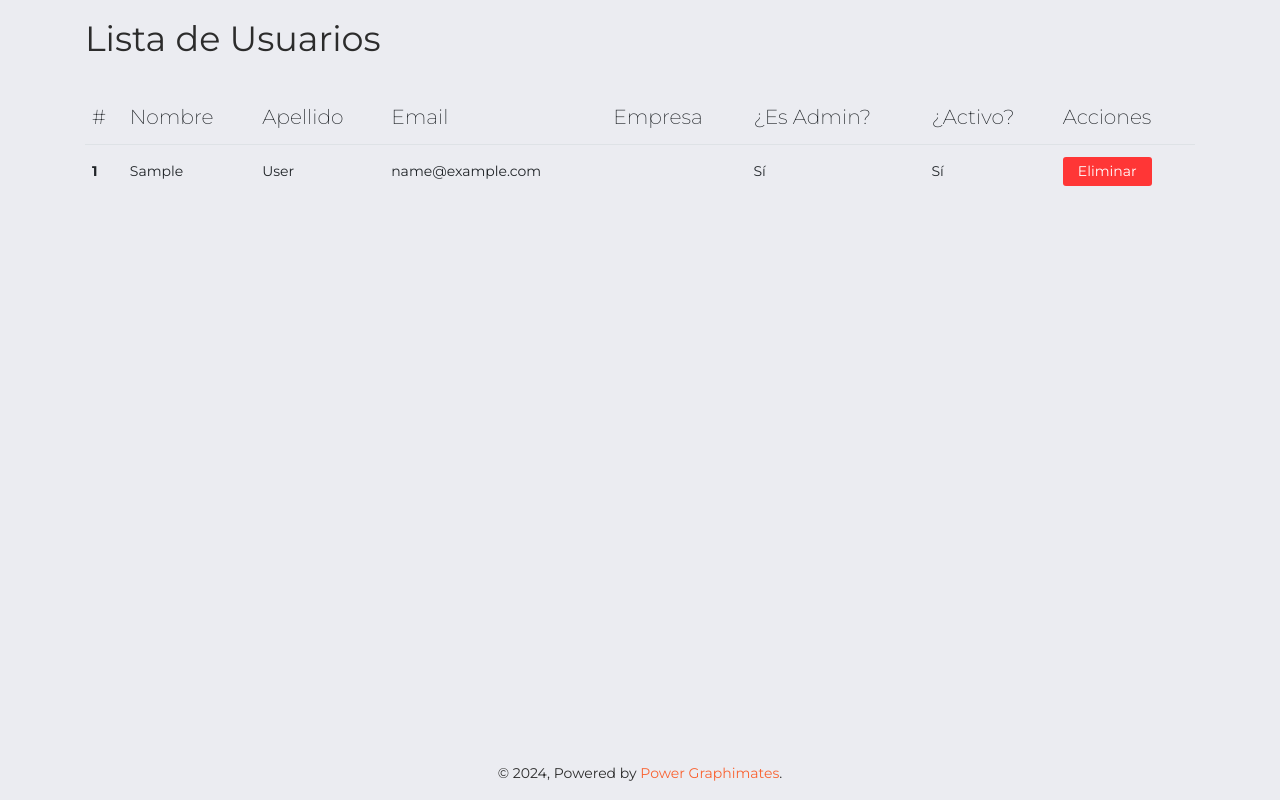
After one commit to graphimates/tire, a Django app: page /usuarios/ver/ in a window 1280 px wide. The commit adds this page. Run offline with Django 5.2, Linux system fonts and the light colour scheme; the visitor is signed in with stand-in values (Sample User, id 1); data comes from the database, SQL or seed files in the repository; some libraries are stand-ins or nearby versions.

```diff
--- a/templates/partials/navbar.html
+++ b/templates/partials/navbar.html
@@ -1,8 +1,8 @@
 <!-- Sidebar for large screens -->
 <div class="sidebar d-none d-lg-block" data-color="orange">
   <div class="logo">
-    <a href="#" class="simple-text logo-mini">GP</a>  <!-- Texto superior GP -->
-    <a href="#" class="simple-text logo-normal">Graphimates</a> <!-- Texto superior Graphimates -->
+    <a href="#" class="simple-text logo-mini">GP</a>
+    <a href="#" class="simple-text logo-normal">Graphimates</a>
   </div>
   <div class="sidebar-wrapper">
     <ul class="nav">
@@ -15,6 +15,7 @@
       <li class="nav-item"><a class="nav-link" href="#"><i class="fa fa-car"></i><p>Reporte de Vehículos</p></a></li>
       <li class="nav-item"><a class="nav-link" href="#"><i class="fa fa-tools"></i><p>Reporte de Neumáticos</p></a></li>
       <li class="nav-item"><a class="nav-link" href="#"><i class="fa fa-database"></i><p>Histórico de Datos</p></a></li>
+
       <!-- Botón de Logout -->
       <li class="nav-item">
         <form method="POST" action="{% url 'logout' %}">
@@ -26,7 +27,6 @@
         </form>
       </li>
 
-
       <!-- Mostrar esto solo si el usuario es superusuario (admin) -->
       {% if user.is_superuser %}
       <li class="nav-item">
@@ -34,21 +34,12 @@
           <i class="fa fa-check"></i>
           <p>Administrador de Usuarios</p>
         </a>
-        <ul class="nav flex-column" id="adminUserOptions" style="padding-left: 20px; display: none;">
-          <li class="nav-item"><a class="nav-link" href="ver">Ver Usuarios</a></li>
-          <li class="nav-item"><a class="nav-link" href="crear">Nuevo Usuario</a></li>
-          <li class="nav-item"><a class="nav-link" href="borrar">Eliminar Usuario</a></li>
-          <li class="nav-item"><a class="nav-link" href="editar">Editar Usuario</a></li>
+        <ul class="nav flex-column" id="adminUserOptions" style="padding-left: 20px;">
+          <li class="nav-item"><a class="nav-link" href="{% url 'ver_usuarios' %}">Ver Usuarios</a></li>
+          <li class="nav-item"><a class="nav-link" href="#">Nuevo Usuario</a></li>  <!-- Nuevo usuario no tiene funcionalidad aún -->
         </ul>
       </li>
       {% endif %}
-
-      <li class="nav-item active-pro">
-        <a class="nav-link" href="#">
-          <i class="fa fa-cloud-download-alt"></i>
-          <p>Upgrade to Pro</p>
-        </a>
-      </li>
     </ul>
   </div>
 </div>
@@ -68,17 +59,17 @@
         <a class="nav-link" href="#" id="adminUserLinkMobile">
           <i class="fa fa-check"></i> Administrador de Usuarios
         </a>
-        <ul class="nav flex-column" id="adminUserOptionsMobile" style="padding-left: 20px; display: none;">
-          <li class="nav-item"><a class="nav-link" href="ver">Ver Usuarios</a></li>
-          <li class="nav-item"><a class="nav-link" href="crear">Nuevo Usuario</a></li>
-          <li class="nav-item"><a class="nav-link" href="borrar">Eliminar Usuario</a></li>
-          <li class="nav-item"><a class="nav-link" href="editar">Editar Usuario</a></li>
+        <ul class="nav flex-column" id="adminUserOptionsMobile" style="padding-left: 20px;">
+          <li class="nav-item"><a class="nav-link" href="{% url 'ver_usuarios' %}">Ver Usuarios</a></li>
+
+          {% comment %} <li class="nav-item"><a class="nav-link" href="{% url 'crear_usuario' %}">Nuevo Usuario</a></li> {% endcomment %}
+
+
+
+
+
+            <!-- Nuevo usuario no tiene funcionalidad aún -->
         </ul>
-      </li>
-      <li class="nav-item active-pro">
-        <a class="nav-link" href="#">
-          <i class="fa fa-cloud-download-alt"></i> Upgrade to Pro
-        </a>
       </li>
     </ul>
   </div>
--- /dev/null
+++ b/templates/usuarios/ver_usuarios.html
@@ -0,0 +1,40 @@
+{% extends "base.html" %}
+
+{% block title %} Ver Usuarios {% endblock %}
+
+{% block content %}
+  <div class="container mt-5">
+    <h2>Lista de Usuarios</h2>
+    <table class="table">
+      <thead>
+        <tr>
+          <th scope="col">#</th>
+          <th scope="col">Nombre</th>
+          <th scope="col">Apellido</th>
+          <th scope="col">Email</th>
+          <th scope="col">Empresa</th>
+          <th scope="col">¿Es Admin?</th>
+          <th scope="col">¿Activo?</th>
+          <th scope="col">Acciones</th>
+        </tr>
+      </thead>
+      <tbody>
+        {% for usuario in usuarios %}
+        <tr>
+          <th scope="row">{{ usuario.id }}</th>
+          <td>{{ usuario.first_name }}</td>
+          <td>{{ usuario.last_name }}</td>
+          <td>{{ usuario.email }}</td>
+          <td>{{ usuario.empresa }}</td>
+          <td>{{ usuario.is_superuser|yesno:"Sí,No" }}</td>
+          <td>{{ usuario.is_active|yesno:"Sí,No" }}</td>
+          <td>
+            <!-- Eliminamos el enlace de 'Ver' por ahora -->
+            <a href="{% url 'eliminar_usuario' usuario.id %}" class="btn btn-danger btn-sm">Eliminar</a>
+          </td>
+        </tr>
+        {% endfor %}
+      </tbody>
+    </table>
+  </div>
+{% endblock %}
--- a/usuarios/forms.py
+++ b/usuarios/forms.py
@@ -0,0 +1 @@
+from django import forms
--- a/usuarios/views.py
+++ b/usuarios/views.py
@@ -1,3 +1,23 @@
-from django.shortcuts import render
+from django.shortcuts import render, get_object_or_404, redirect
+from .models import Usuario
+from django.contrib.auth.decorators import login_required
 
-# Create your views here.
+# Vista para mostrar los usuarios en una tabla
+@login_required
+def ver_usuarios(request):
+    usuarios = Usuario.objects.all()  # Obtener todos los usuarios
+    return render(request, 'usuarios/ver_usuarios.html', {'usuarios': usuarios})
+
+# Vista para eliminar un usuario
+@login_required
+def eliminar_usuario(request, user_id):
+    usuario = get_object_or_404(Usuario, id=user_id)
+    if request.method == 'POST':
+        usuario.delete()  # Eliminar el usuario
+        return redirect('ver_usuarios')  # Redirigir de nuevo a la lista de usuarios
+    return render(request, 'usuarios/eliminar_confirmacion.html', {'usuario': usuario})
+
+# Vista para la página de creación de usuarios
+@login_required
+def crear_usuario(request):
+    return render(request, 'usuarios/crear_usuario.html')
--- a/wheels/urls.py
+++ b/wheels/urls.py
@@ -1,7 +1,9 @@
 from django.contrib import admin
 from django.urls import path
 from django.contrib.auth import views as auth_views
+from usuarios import views as usuarios_views
 from . import views  # Importa las vistas que has creado
+
 
 urlpatterns = [
     path('admin/', admin.site.urls),
@@ -9,4 +11,10 @@ urlpatterns = [
     path('login/', views.login_view, name='login'),
     path('logout/', auth_views.LogoutView.as_view(next_page='login'), name='logout'),  # Vista para logout
     path('user_dashboard/', views.user_dashboard, name='user_dashboard'),  # Panel de usuario
+
+
+     # Nuevas rutas
+    path('usuarios/ver/', usuarios_views.ver_usuarios, name='ver_usuarios'),
+    path('usuarios/eliminar/<int:user_id>/', usuarios_views.eliminar_usuario, name='eliminar_usuario'),
+    path('usuarios/crear/', usuarios_views.crear_usuario, name='crear_usuario'),  # Nueva ruta para crear usuario
 ]
```
Also changed, not shown: templates/usuarios/crear_usuario.html (added, +11 -0 lines), templates/usuarios/eliminar_confirmacion.html (added, +14 -0 lines). Lines whose indentation alone changed are shown as unchanged.
